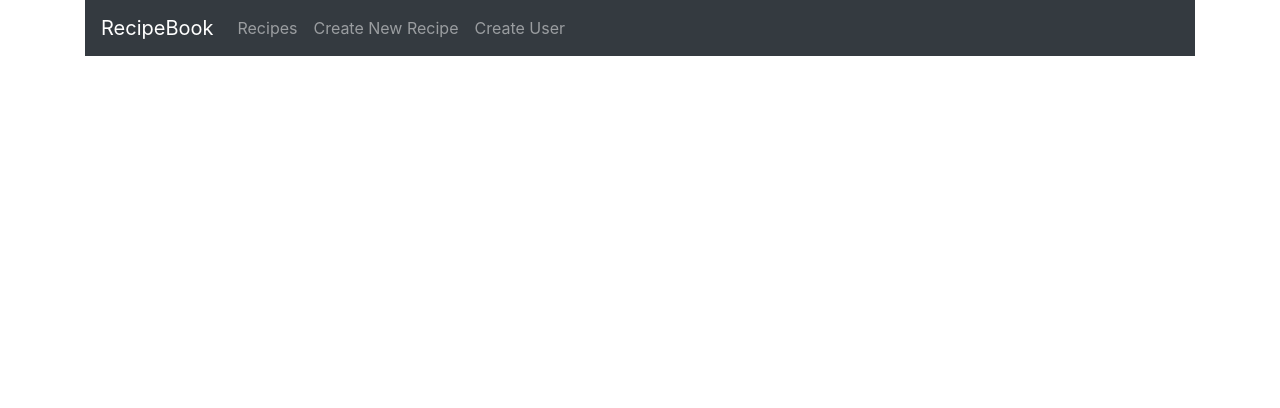
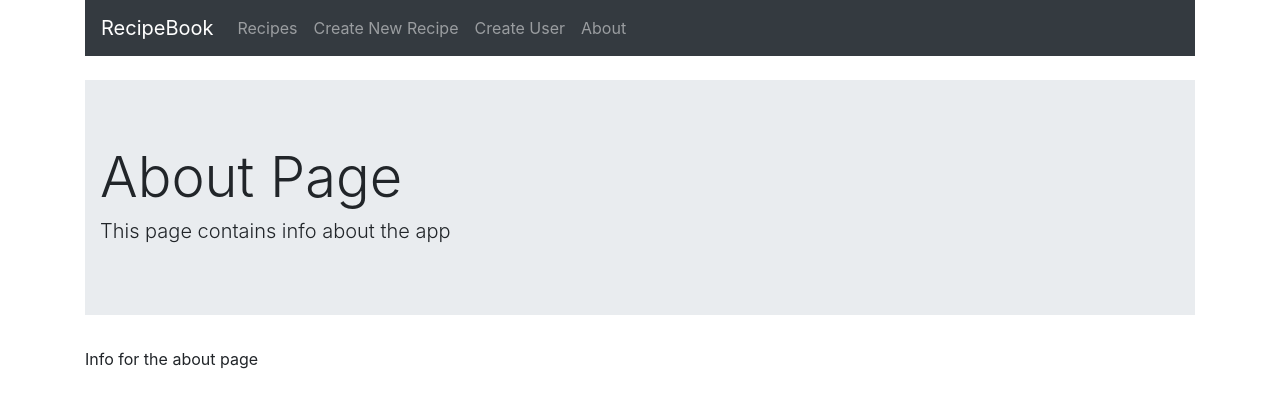
Before and after one commit to MatthewDonald98/RecipeApp, a React (Create React App) app in the folder client/: page /about in a window 1280 px wide. Shown: the top 408 px of the page. Built offline with nearby package versions, Linux system fonts and the light colour scheme.

Commit message:
some css

```diff
--- a/client/src/App.js
+++ b/client/src/App.js
@@ -7,6 +7,7 @@ import RecipesList from "./components/recipes-list.component.js";
 import EditRecipe from "./components/edit-recipe.component";
 import CreateRecipe from "./components/create-recipe.component";
 import CreateUser from "./components/create-user.component";
+import AboutPage from "./components/about-page.component";
 
 function App() {
   return (
@@ -18,6 +19,7 @@ function App() {
         <Route path="/edit/:id" component={EditRecipe} />
         <Route path="/create" component={CreateRecipe} />
         <Route path="/user" component={CreateUser} />
+        <Route path="/about" component={AboutPage} />
       </div>
     </Router>
   );
--- /dev/null
+++ b/client/src/components/about-page.component.js
@@ -0,0 +1,17 @@
+import React, { Component } from 'react';
+
+export default class AboutPage extends Component {
+  render() {
+    return (
+        <div>
+        <div class="jumbotron jumbotron-fluid">
+        <div class="container">
+          <h1 class="display-4">About Page</h1>
+          <h2 class="lead">This page contains info about the app</h2>
+        </div>
+      </div>
+      <p>Info for the about page</p>
+      </div>
+    )
+  }
+}
--- a/client/src/components/create-recipe.component.js
+++ b/client/src/components/create-recipe.component.js
@@ -90,7 +90,12 @@ onSubmit(e) {
 render() {
     return (
       <div>
-        <h3>Create New Recipe</h3>
+        <div class="jumbotron jumbotron-fluid">
+          <div class="container">
+            <h1 class="display-4">Add a new Recipe</h1>
+           <h2 class="lead">Fill in the information below to add a new recipe to the book</h2>
+         </div>
+        </div>
         <form onSubmit={this.onSubmit}>
           <div className="form-group">
             <label>Username: </label>
@@ -147,7 +152,7 @@ render() {
        </div>
 
        <div className="form-group">
-         <input type="submit" value="Create Exercise Log" className="btn btn-primary" />
+         <input type="submit" value="Add New Recipe" className="btn btn-primary" />
        </div>
      </form>
    </div>
--- a/client/src/components/create-user.component.js
+++ b/client/src/components/create-user.component.js
@@ -36,7 +36,12 @@ export default class CreateUser extends Component {
   render() {
     return (
         <div>
-        <h3>Create New User</h3>
+        <div class="jumbotron jumbotron-fluid">
+        <div class="container">
+          <h1 class="display-4">About Page</h1>
+          <h2 class="lead">This page contains info about the app</h2>
+        </div>
+      </div>
         <form onSubmit={this.onSubmit}>
           <div className="form-group">
             <label>Username: </label>
--- a/client/src/components/navbar.component.js
+++ b/client/src/components/navbar.component.js
@@ -18,6 +18,9 @@ export default class Navbar extends Component {
           <li className="navbar-item">
           <Link to="/user" className="nav-link">Create User</Link>
           </li>
+          <li className="navbar-item">
+          <Link to="/about" className="nav-link">About</Link>
+          </li>
         </ul>
         </div>
       </nav>
--- a/client/src/components/recipes-list.component.js
+++ b/client/src/components/recipes-list.component.js
@@ -51,16 +51,22 @@ export default class RecipesList extends Component {
   render() {
     return (
         <div>
-        <h3>Logged Exercises</h3>
+          <div class="jumbotron jumbotron-fluid">
+        <div class="container">
+          <h1 class="display-4">Recipe Page</h1>
+          <h2 class="lead">This page contains the recipes created by users and is used
+          to  to store and modify recipes </h2>
+        </div>
+      </div>
         <table className="table">
           <thead className="thead-light">
             <tr>
-              <th>Username</th>
+              <th>User</th>
               <th>Ingredients</th>
               <th>Description</th>
-              <th>timeToCook</th>
+              <th>Time To Cook (minutes)</th>
               <th>Date</th>
-              <th>Actions</th>
+              <th>Modify</th>
             </tr>
           </thead>
           <tbody>
```
